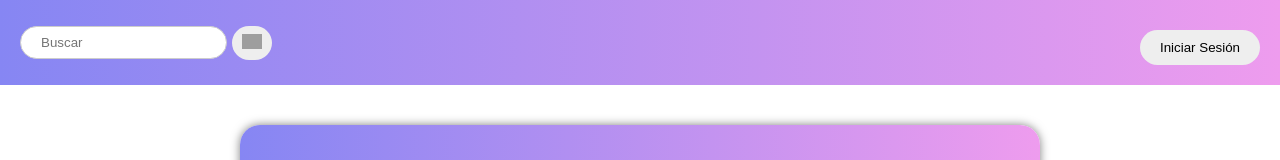
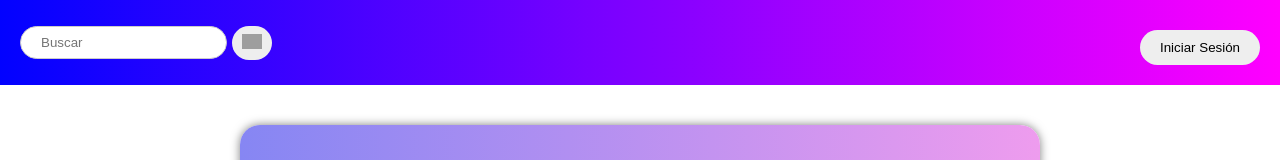
Before and after one commit to Goagsof/Subasta, a plain HTML site: page index.html in a window 1280 px wide. Shown: the top 160 px of the page. Drawn offline with Linux system fonts and the light colour scheme; grey boxes are pictures that could not be loaded.

Commit message:
cambio de color

```diff
--- a/Home.css
+++ b/Home.css
@@ -26,7 +26,7 @@ header {
     justify-content: space-between;
     align-items: center;
     padding: 20px;
-    background: linear-gradient(to right, rgb(134, 134, 243), rgb(238, 156, 238));
+    background: linear-gradient(to right, rgb(2, 2, 255), rgb(255, 0, 255));
 }
 
 main {
```
